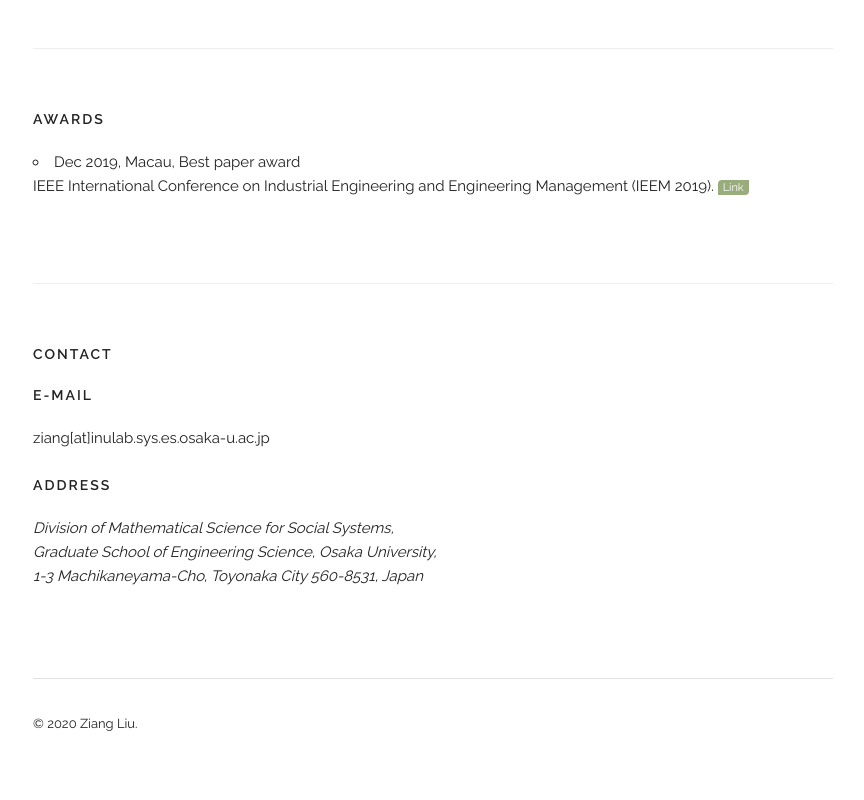
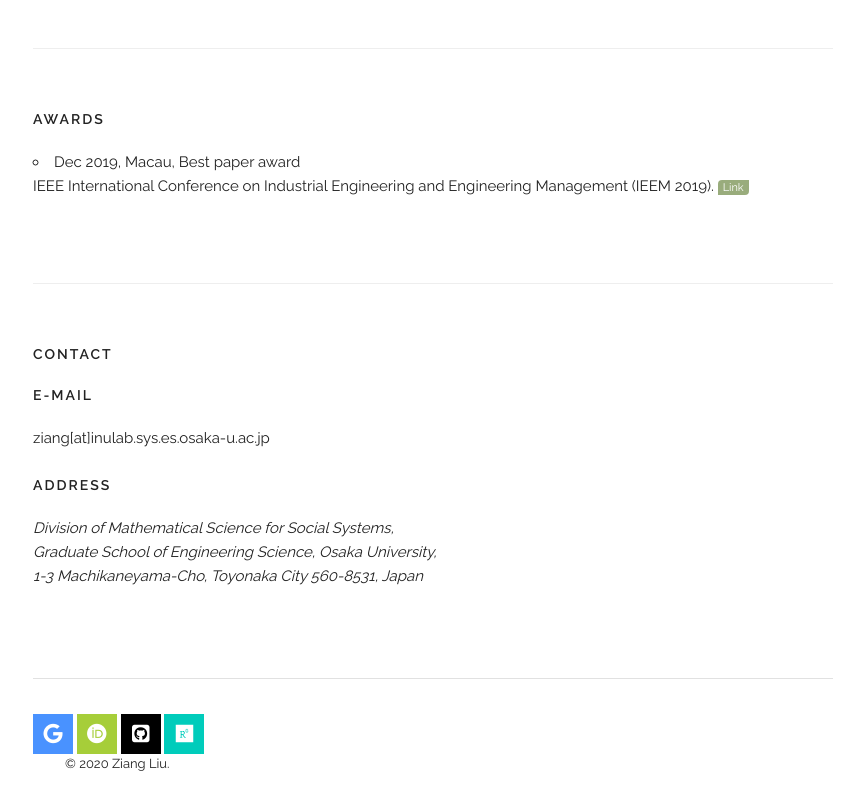
Before and after one commit to Zi-Ang-LIU/Zi-Ang-LIU, a plain HTML site: page index.html in a window 1280 px wide. Shown: the part 1311-2111 px from the top of the page, without its empty margins (207-1071 px from the left). Before the commit the page ends 2071 px from the top, so only its background shows below. Drawn offline with nearby package versions, Linux system fonts and the light colour scheme.

Commit message:
Update index.html

```diff
--- a/index.html
+++ b/index.html
@@ -97,26 +97,6 @@
         Osaka University
         <!-- </br><i class="fas fa-at fa-fw"></i></i> ziang@inulab.sys.es.osaka-u.ac.jp -->
       </p>
-
-      <!-- <div>
-
-        <a itemprop="sameAs" content="https://orcid.org/0000-0002-1364-3502"
-          href="https://orcid.org/0000-0002-1364-3502" target="orcid.widget" rel="me noopener noreferrer"
-          style="vertical-align:top;" class="author-social">
-          <img src="https://orcid.org/sites/default/files/images/orcid_16x16.png" style="width:1em;margin-right:.5em;"
-            alt="ORCID iD icon">ORCID</a>
-
-
-
-        <a href="http://github.com/zi-ang-liu" target="_blank" class="author-social">
-        <img src="images/RG.ico" style="width:1em;vertical-align:middle;"
-          alt="RG iD icon">RG</a> -->
-
-      <!-- <a href="https://scholar.google.co.jp/citations?user=_G5ufOEAAAAJ" target="_blank">[Google Scholar]</a> -->
-
-      <!-- </br>
-        <iframe src="https://ghbtns.com/github-btn.html?user=zi-ang-liu&type=follow&count=false" frameborder="0"
-          scrolling="0" width="170" height="20" title="GitHub"></iframe> -->
 
       <div>
 
@@ -291,13 +271,30 @@
       </div> -->
 
       <div class="row">
+
+        <div>
+
+          <a href="https://scholar.google.co.jp/citations?user=_G5ufOEAAAAJ" target="_blank" class="social_item">
+            <i class="fab fa-google"></i>
+          </a>
+
+          <a href="https://orcid.org/0000-0002-1364-3502" target="_blank" class="social_item">
+            <i class="fab fa-orcid"></i>
+          </a>
+
+          <a href="http://github.com/zi-ang-liu" target="_blank" class="social_item">
+            <i class="fab fa-github-square"></i>
+          </a>
+
+          <a href="https://www.researchgate.net/profile/Ziang_Liu6" target="_blank" class="social_item">
+            <i class="fab fa-researchgate"></i>
+          </a>
+
+        </div>
+
         <div class="one-half column">
           <p style="font-size: small;">© 2020 Ziang Liu.</p>
         </div>
-
-        <!-- <div class="one-half column">
-           <p style="font-size: small;">© 2020 Ziang Liu.</p>
-        </div> -->
 
       </div>
     </section>
```
